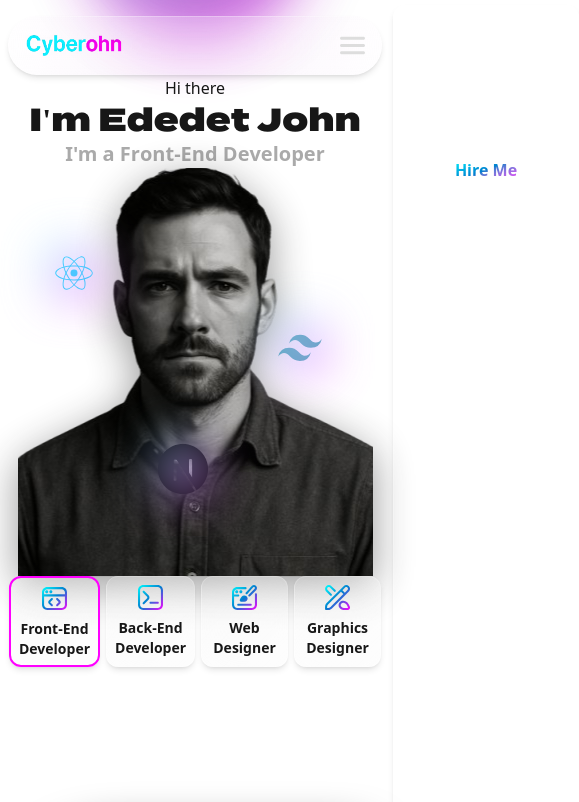
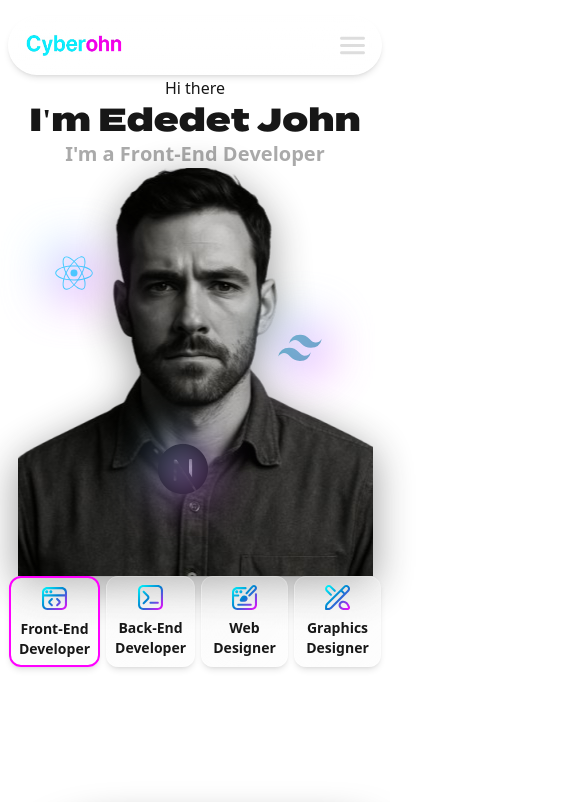
Before and after one commit to cyberohn2/cyberohn, a Next.js app: page / in a window 390 px wide. Shown: the top 802 px of the page, 579 px wide, since content can reach past the window. Built offline with nearby package versions, Linux system fonts and the light colour scheme.

Commit message:
fixed: mobile nav issues

```diff
--- a/src/Components/Header.jsx
+++ b/src/Components/Header.jsx
@@ -13,7 +13,7 @@ const Header = () => {
   }
 
   return (
-    <header className='min-w-[95%] md:max-w-[1400px] flex justify-between items-center p-4 mx-auto rounded-4xl bg-gradient-to-b from-white/10 to-white/20 backdrop-blur-3xl border border-white/20 shadow-md font-bold sticky top-4 z-50'>
+    <header className='min-w-[95%] md:max-w-[1400px] flex justify-between items-center p-4 mx-auto rounded-4xl before:content-[""] before:absolute before:inset-0 before:rounded-4xl before:bg-gradient-to-b before:from-white/10 before:to-white/20 before:backdrop-blur-3xl isolate before:-z-30 border border-white/20 shadow-md font-bold sticky top-4 z-50'>
       <Image
         src={logo}
         alt="Cyberohn Logo"
@@ -21,7 +21,7 @@ const Header = () => {
         width={100}
       />
 
-      <nav className={`${mobileNav ? 'translate-x-0' : ' translate-x-[100%] md:translate-0'} flex md:justify-between items-center basis-[60%] fixed md:static bg-white/10 md:bg-transparent backdrop-blur-md md:backdrop-blur-none border border-white/20 shadow-md md:border-none md:shadow-none h-[100vh] md:h-auto -top-3 -right-3 flex-col md:flex-row p-2 md:p-0 rounded-xl pt-16 w-1/2 long-animate`}>
+      <nav className={`${mobileNav ? 'flex bg-gradient-to-b from-white/10 to-white/20 backdrop-blur-3xl' : ' hidden md:flex'}  md:justify-between items-center basis-[60%] absolute md:static border border-white/20 shadow-md md:border-none md:shadow-none h-[100vh] md:h-auto -top-3 -right-3 flex-col md:flex-row p-2 md:p-0 rounded-xl pt-16 w-1/2 long-animate`}>
         <ul className='flex items-start md:items-center md:gap-4  flex-col md:flex-row mb-4 md:mb-0 text-white/70 '>
           <li>About</li>
           <li>Contact</li>
--- a/src/app/globals.css
+++ b/src/app/globals.css
@@ -219,3 +219,20 @@ body {
 .animate-skill-fade {
   animation: skill-fade 0.6s cubic-bezier(0.4,0,0.2,1);
 }
+
+
+  .glassmorphism {
+    background: rgba(255, 255, 255, 0.18);
+    box-shadow: 0 8px 32px 0 rgba(31, 38, 135, 0.37);
+    backdrop-filter: blur(16px) saturate(180%);
+    -webkit-backdrop-filter: blur(16px) saturate(180%);
+    border-radius: 16px;
+    border: 1px solid rgba(255, 255, 255, 0.18);
+  }
+
+/* Optional: fallback for browsers without backdrop-filter */
+@supports not ((backdrop-filter: blur(1px)) or (-webkit-backdrop-filter: blur(1px))) {
+  .glassmorphism {
+    background: rgba(255,255,255,0.85);
+  }
+}
--- a/src/app/layout.js
+++ b/src/app/layout.js
@@ -60,7 +60,7 @@ export const metadata = {
 export default function RootLayout({ children }) {
   return (
     <html lang="en" >
-      <body className="bg-[#fff] text-[#e4e4e4] md:p-4 p-2 overflow-x-hidden">
+      <body className="text-[#e4e4e4] md:p-4 p-2 overflow-x-hidden relative">
         <Header />
         {children}
         <Footer />
```
